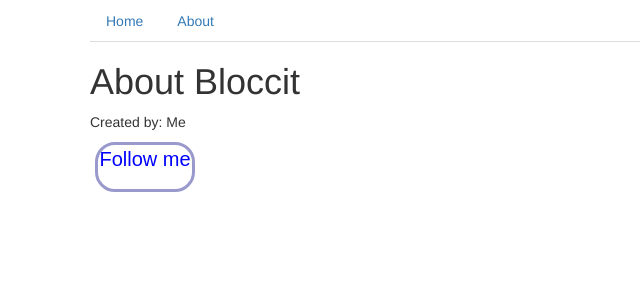
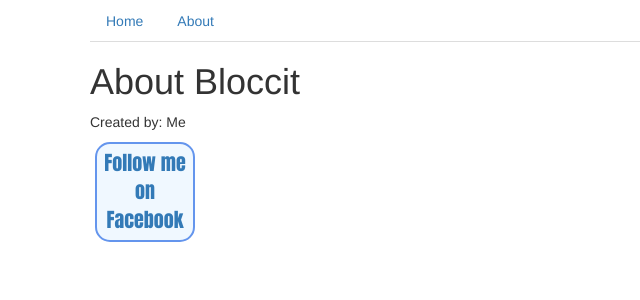
Before and after one commit to felipe-sq/bloccit, a Rails app: page /welcome/about in a window 1280 px wide. Shown: the top 300 px of the page, without its empty margins (0-640 px from the left). Run offline with Rails 7, Linux system fonts and the light colour scheme; style sheets or scripts are compiled from the project's sources; some libraries are stand-ins or nearby versions.

Commit message:
Assignment 27 - 2nd attempt, successful

```diff
--- a/app/assets/stylesheets/welcome.scss
+++ b/app/assets/stylesheets/welcome.scss
@@ -1,13 +1,13 @@
 .social-btn {
   display: block;
   text-align: center;
-  font-family: Arial, Helvetica;
+  font-family: "Impact", Arial, Helvetica;
   font-size: 20px;
-  border: 3px solid #99c;
-  border-radius: 20px;
-  margin: 5px;
-  padding: 5 5 5 5;
-  height: 50px;
+  border: 2px solid #6495ed;
+  border-radius: 15px;
+  margin: 5px 5px 5px 5px;
+  padding: 5px;
+  height: 100px;
   width: 100px;
-  color: blue;
+  background-color: #f0f8ff;
 }
--- a/app/views/welcome/about.html.erb
+++ b/app/views/welcome/about.html.erb
@@ -1,3 +1,3 @@
 <h1>About Bloccit</h1>
 <p>Created by: Me</p>
-<%= link_to "Follow me", "https://www.facebook.com/felipelmt", class: "social-btn" %>
+<%= link_to "Follow me on Facebook", "https://www.facebook.com/felipelmt", class: "social-btn" %>
```
